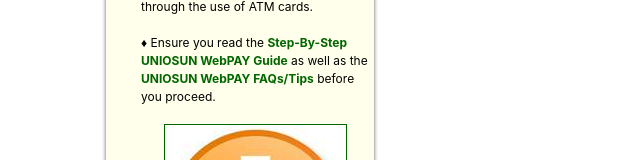
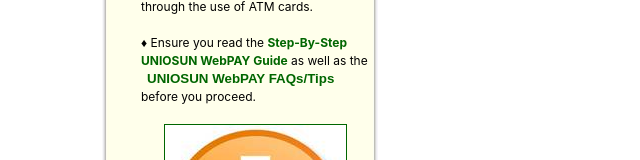
Before and after one commit to femi127/Osun-state-university-portal-cloan, a React (Create React App) app: page /rightpage in a window 1280 px wide. Shown: the part 168-328 px from the top of the page, without its empty margins (0-640 px from the left). Built offline with nearby package versions, Linux system fonts and the light colour scheme.

Commit message:
newchanges

```diff
--- a/src/App.css
+++ b/src/App.css
@@ -3,6 +3,7 @@
     width: 990px;
   margin: 0 auto;
   background-color: #d8edb4;
+
 
 }
 .secondApp{
@@ -157,6 +158,10 @@
   color: rgb(0,102,0);
   text-decoration: none;
   font-weight: bold;
+  cursor: pointer;
+  border: none;
+  background-color: inherit;
+
 }
 .over_mouse:hover{
   color: rgb(155,136,4);
--- a/src/components/RightPage.jsx
+++ b/src/components/RightPage.jsx
@@ -5,6 +5,9 @@
   width: '30%',
 };
 function AboutUs() {
+    const openPopup = () =>{
+        window.open("https://portal.uniosun.edu.ng/web_pay_tips.php", "_blank", "width=800,height=600");
+    };
     return (
         <div style={styles}>
             <div className="aboutus-container">
@@ -14,7 +17,7 @@
                         <p className='welcome_p'>WELCOME!</p>
                         <p className='important_Notice_Payment'><strong>IMPORTANT NOTICE ON SCHOOL FEES PAYMENT:</strong><br/>
                         &diams; Please note that payment of <strong>School Fees</strong> henceforth is by Remita Platform through the use of ATM cards.<br/><br/>
-                        &diams; Ensure you read the <a href="/feeqtech/public/uniosun_webpay_guide.pdf" target="blank" rel="noopener noreferrer" className='over_mouse'>Step-By-Step UNIOSUN WebPAY Guide</a> as well as the <a href='.' className='over_mouse'>UNIOSUN WebPAY FAQs/Tips</a> before you proceed. <br/><br/>
+                        &diams; Ensure you read the <a href="/feeqtech/public/uniosun_webpay_guide.pdf" target="blank" rel="noopener noreferrer" className='over_mouse'>Step-By-Step UNIOSUN WebPAY Guide</a> as well as the <button onClick={openPopup} className='over_mouse'>UNIOSUN WebPAY FAQs/Tips</button> before you proceed. <br/><br/>
                         <img src={Important} alt="important notice" className='important_notice' />
                         </p>
                     </li>
```
Also changed, not shown: package.json (+10 -11 lines).
